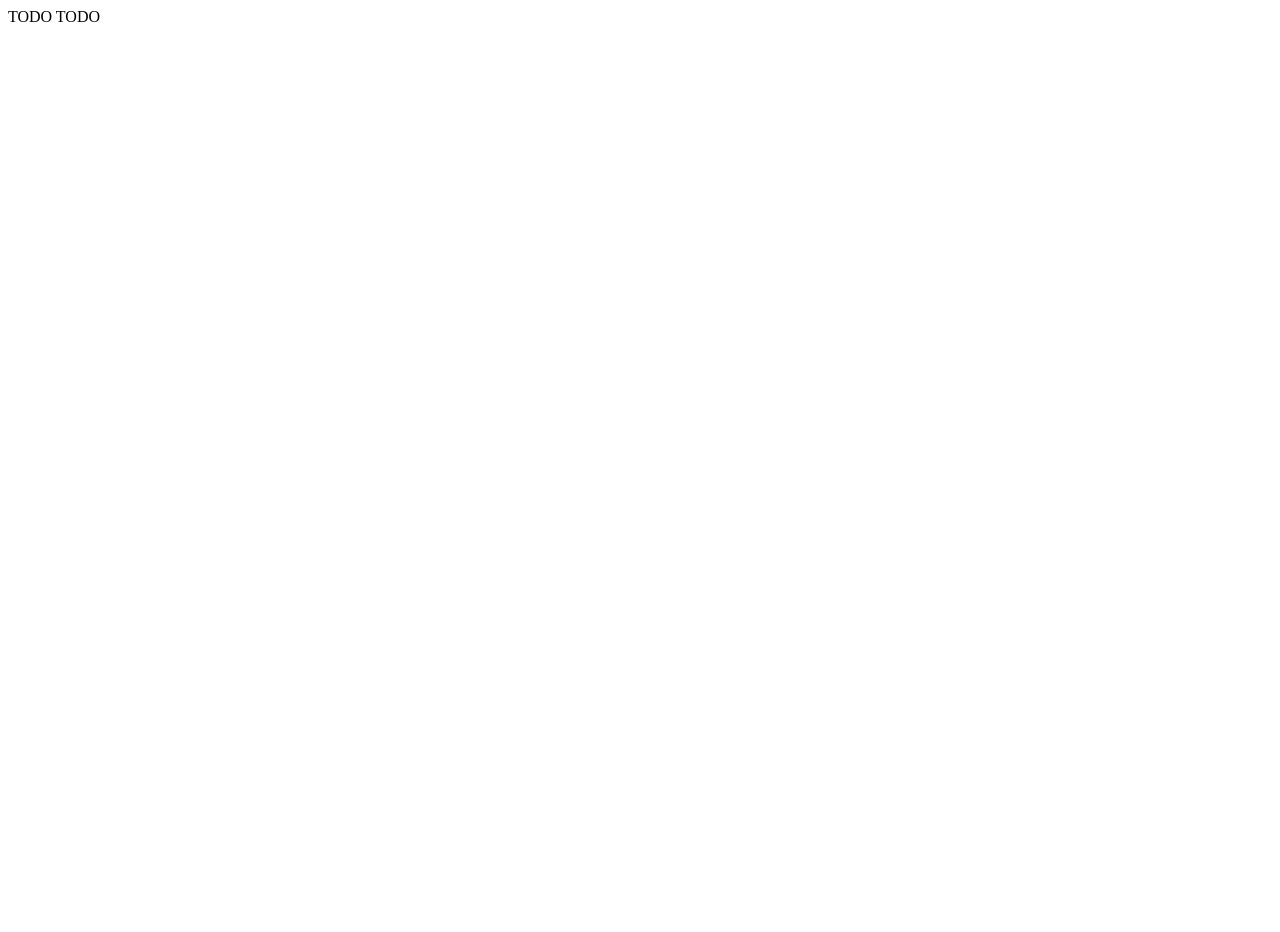
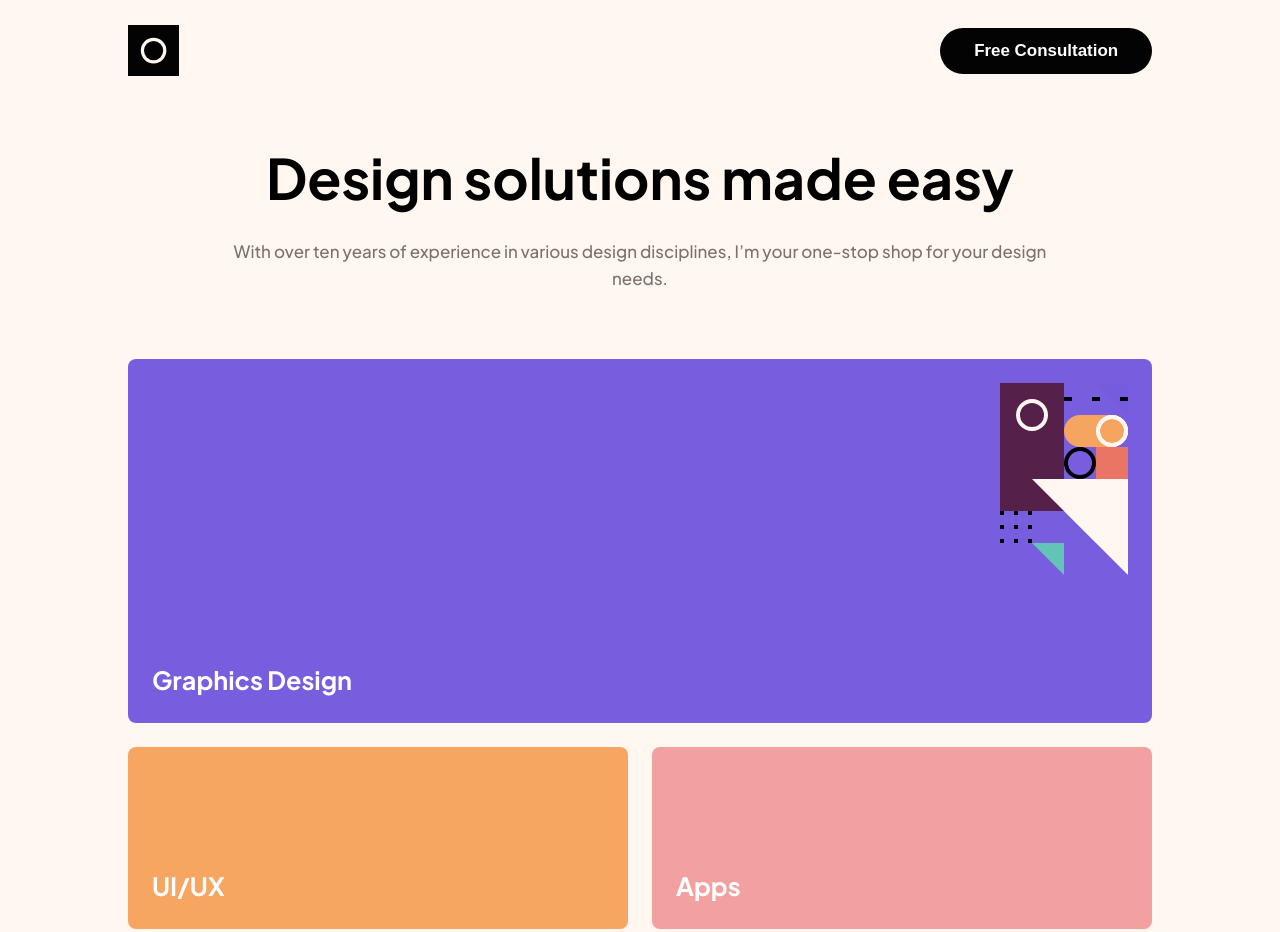
Before and after one commit to stephenikuomola/amy-design-portfolio, a website built with Parcel: page index.html in a window 1280 px wide. Shown: the top 932 px of the page. Before the commit the page ends 800 px from the top, so only its background shows below. Built offline with nearby package versions, Linux system fonts and the light colour scheme.

Commit message:
modify(core): make changes to file

```diff
--- a/index.html
+++ b/index.html
@@ -5,9 +5,9 @@
     <meta name="viewport" content="width=device-width, initial-scale=1.0" />
     <meta http-equiv="X-UA-Compatible" content="IE=edge" />
 
-    TODO
+    <!-- TODO -->
     <!-- Open Graphs Links -->
-    TODO
+    <!-- TODO -->
 
     <!-- Favicons -->
     <link
@@ -46,5 +46,42 @@
     <!-- Title  -->
     <title>Amy | Portfolio Website</title>
   </head>
-  <body></body>
+  <body>
+    <!-- HEADER -->
+    <header>
+      <a href="#" class="logo" aria-label="amy's business logo"></a>
+      <button class="btn__free-consultation btn__free-consultation-primary">Free Consultation</button>
+    </header>
+
+    <!-- MAIN  -->
+    <main>
+      <section class="expertise">
+          <h1 class="expertise__intro heading-large">Design solutions made easy</h1>
+          <p class="expertise__phrase">With over ten years of experience in various design disciplines, I’m your one-stop shop for your design needs.</p>
+
+        <ul class="expertise__list">
+          <li class="expertise__list__graphic-design">
+            <a href="#" class="expertise__list__link">Graphics Design</a>
+          </li>
+          <li class="expertise__list__ui-ux">
+            <a href="#" class="expertise__list__link">UI/UX</a>
+          </li>
+          <li class="expertise__list__apps">
+            <a href="#" class="expertise__list__link">Apps</a>
+          </li>
+          <li class="expertise__list__illustrations">
+            <a href="#" class="expertise__list__link">Illustrations</a>
+          </li>
+          <li class="expertise__list__photography">
+            <a href="#" class="expertise__list__link">Photography</a>
+          </li>
+          <li class="expertise__list__motion-graphics">
+            <a href="#" class="expertise__list__link">Motion Graphics</a>
+          </li>
+        </ul>
+      </section>
+    </main>
+
+    <!-- FOOTER -->
+  </body>
 </html>
--- a/package.json
+++ b/package.json
@@ -24,10 +24,8 @@
   "devDependencies": {
     "@eslint/eslintrc": "^3.0.2",
     "@eslint/js": "^9.1.1",
-    "eslint": "^8.57.0",
-    "eslint-config-airbnb-base": "^15.0.0",
-    "eslint-config-prettier": "^9.1.0",
-    "eslint-plugin-import": "^2.29.1",
+    "@parcel/packager-raw-url": "^2.12.0",
+    "@parcel/transformer-webmanifest": "^2.12.0",
     "globals": "^15.0.0",
     "parcel": "^2.12.0",
     "prettier": "3.2.5"
--- a/src/amy.css
+++ b/src/amy.css
@@ -0,0 +1,367 @@
+:root {
+  /* Color */
+  --galactic-blue: hsl(252, 66%, 62%);
+  --light-red: hsl(7, 77%, 66%);
+  --black: hsl(0, 0%, 1%);
+  --summer-yellow: hsl(28, 89%, 67%);
+  --cyan: hsl(172, 46%m 57%);
+  --medium-brown: hsl(30, 5%, 45%);
+  --pink: hsl(0, 78%, 79%);
+  --dark-purple: hsl(314, 45%, 23%);
+  --light-cream: hsl(28, 100%, 97%);
+  --white: hsl(0, 0%, 100%);
+  --cyan: hsl(172, 46%, 67%);
+
+  /* Gap */
+  --gap-0: 0px;
+  --gap-1: 1px;
+  --gap-1_25: 0.125rem;
+  --gap-2_5: 0.25rem;
+  --gap-3_75: 0.375rem;
+  --gap-5: 0.5rem;
+  --gap-6_25: 0.625rem;
+  --gap-7_5: 0.75rem;
+  --gap-8_75: 0.875rem;
+  --gap-10: 1rem;
+  --gap-12_5: 1.25rem;
+  --gap-15: 1.5rem;
+  --gap-17_5: 1.75rem;
+  --gap-20: 2rem;
+  --gap-22_5: 2.25rem;
+  --gap-27_5: 2.75rem;
+  --gap-30: 3rem;
+  --gap-35: 3.5rem;
+  --gap-40: 4rem;
+  --gap-50: 5rem;
+  --gap-60: 6rem;
+  --gap-70: 7rem;
+  --gap-80: 8rem;
+  --gap-90: 9rem;
+  --gap-100: 10rem;
+  --gap-110: 11rem;
+  --gap-120: 12rem;
+  --gap-130: 13rem;
+  --gap-140: 14rem;
+  --gap-150: 15rem;
+  --gap-160: 16rem;
+  --gap-180: 18rem;
+  --gap-200: 20rem;
+  --gap-240: 24rem;
+
+  /* Display */
+  --hidden: none;
+  --block: block;
+  --inline: inline;
+  --inline-block: inline-block;
+  --flex: flex;
+  --inline-flex: inline-flex;
+  --grid: grid;
+  --inline-grid: inline-grid;
+
+  /* Radius */
+  --radius-1: 2px;
+  --radius-2: 4px;
+  --radius-3: 6px;
+  --radius-4: 8px;
+  --radius-5: 10px;
+  --radius-6: 12px;
+  --radius-7: 16px;
+  --radius-8: 20px;
+  --radius-9: 24px;
+  --radius-10: 26px;
+  --radius-11: 28px;
+  --radius-12: 30px;
+  --radius-13: 32px;
+  --radius-14: 34px;
+  --radius-15: 36px;
+  --radius-16: 38px;
+  --radius-17: 40px;
+
+  /* Typography */
+  --ff-plus-jakarta-sans-sans-serif: var(--ff-plus-jakarta-sans), sans-serif;
+  --ff-plus-jakarta-sans: 'Plus Jakarta Sans';
+  --fw-100: 100;
+  --fw-200: 200;
+  --fw-300: 300;
+  --fw-400: 400;
+  --fw-500: 500;
+  --fw-600: 600;
+  --fw-700: 700;
+  --fw-800: 800;
+  --font-style: normal;
+  --line-height-none: 1;
+  --line-height-tight: 1.25;
+  --line-height-snug: 1.375;
+  --line-height-normal: 1.5;
+  --line-height-relaxed: 1.625;
+  --line-height-loose: 2;
+  --letter-spacing-tighter: -0.05em;
+  --letter-spacing-tight: -0.025em;
+  --letter-spacing-normal: 0em;
+  --letter-spacing-wide: 0.025em;
+  --letter-spacing-wider: 0.05em;
+  --letter-spacing-widest: 0.1em;
+
+  /* Font Sizes */
+  --font-size-0: clamp(0.625rem, 0.53rem + 0.6612vi, 1.125rem);
+  --font-size-1: clamp(0.8331rem, 0.6707rem + 1.1298vi, 1.6875rem);
+  --font-size-2: clamp(1.1106rem, 0.8405rem + 1.8786vi, 2.5313rem);
+  --font-size-3: clamp(1.4804rem, 1.04rem + 3.0631vi, 3.7969rem);
+
+  /* Spacing */
+  --space-1: clamp(0.1875rem, 0.1637rem + 0.1653vi, 0.3125rem);
+  --space-2: clamp(0.3125rem, 0.265rem + 0.3306vi, 0.5625rem);
+  --space-3: clamp(0.5rem, 0.4287rem + 0.4959vi, 0.875rem);
+  --space-4: clamp(0.625rem, 0.53rem + 0.6612vi, 1.125rem);
+  --space-5: clamp(0.9375rem, 0.7949rem + 0.9917vi, 1.6875rem);
+  --space-6: clamp(1.25rem, 1.0599rem + 1.3223vi, 2.25rem);
+  --space-7: clamp(1.875rem, 1.5899rem + 1.9835vi, 3.375rem);
+  --space-8: clamp(2.5rem, 2.1198rem + 2.6446vi, 4.5rem);
+  --space-9: clamp(3.75rem, 3.1798rem + 3.9669vi, 6.75rem);
+  --space-1-2: clamp(0.1875rem, 0.1162rem + 0.4959vi, 0.5625rem);
+  --space-2-3: clamp(0.3125rem, 0.2056rem + 0.7438vi, 0.875rem);
+  --space-3-4: clamp(0.5rem, 0.3812rem + 0.8264vi, 1.125rem);
+  --space-4-5: clamp(0.625rem, 0.423rem + 1.405vi, 1.6875rem);
+  --space-5-6: clamp(0.9375rem, 0.688rem + 1.7355vi, 2.25rem);
+  --space-6-7: clamp(1.25rem, 0.8461rem + 2.8099vi, 3.375rem);
+  --space-7-8: clamp(1.875rem, 1.376rem + 3.4711vi, 4.5rem);
+  --space-8-9: clamp(2.5rem, 1.6921rem + 5.6198vi, 6.75rem);
+  --space-4-6: clamp(0.625rem, 0.3161rem + 2.1488vi, 2.25rem);
+}
+
+
+/* CSS RESETS */
+* {
+  margin: 0;
+  padding: 0;
+}
+
+*, *:before, *:after {
+  box-sizing: border-box;
+}
+
+html {
+  font-family: var(--ff-plus-jakarta-sans-sans-serif);
+  overflow-x: hidden;
+}
+
+p, h1, h2, h3, h4, h5, h6 {
+  overflow: break-word;
+}
+
+img {
+  max-width: 100%;
+  height: auto;
+  display: var(--block);
+}
+
+button {
+  appearance: none;
+  background: none;
+  border: none;
+}
+
+a {
+  text-decoration: none;
+  width: var(--space-7);
+  height: var(--space-7);
+  cursor: pointer;
+  display: var(--block);
+}
+
+body {
+  width: 100%;
+  min-height: 100vh;
+  background-color: var(--light-cream);
+  -webkit-font-smoothing: antialiased;
+  -moz-osx-font-smoothing: grayscale;
+}
+
+.heading-large {
+  font-size: var(--font-size-3);
+  font-style: normal;
+  font-weight: var(--fw-700);
+  line-height: var(--line-height-tight);
+}
+
+.heading-medium {
+  font-size: var(--font-size-2);
+  font-style: normal;
+  font-weight: var(--fw-700);
+  line-height: var(--line-height-tight);
+}
+
+.heading-small {
+  font-size: var(--font-size-1);
+  font-style: normal;
+  font-weight: var(--fw-500);
+  line-height: var(--line-height-tight);
+}
+
+/* HEADER STYLES */
+header {
+  display: var(--flex);
+  align-items: center;
+  justify-content: space-between;
+  width: min(80%, 69.4375rem);
+  margin-block-start: var(--space-5);
+  margin-block-end: var(--space-7-8);
+  margin-inline: auto;
+}
+
+.logo {
+  background-image: url(../assets/images/logo.svg);
+  background-size: cover;
+}
+
+.btn__free-consultation {
+  font-size: var(--font-size-0);
+  font-style: normal;
+  font-weight: var(--fw-700);
+  padding-block: var(--space-3);
+  padding-inline: var(--space-6);
+  border-radius: var(--radius-11);
+  color: var(--white);
+  cursor: pointer;
+}
+
+.btn__free-consultation-primary {
+  background-color: var(--black);
+  transition: 0.6s background-color cubic-bezier(0.19, 1, 0.22, 1);
+}
+
+.btn__free-consultation-secondary {
+  background-color: var(--light-red);
+  transition: 0.6s background-color cubic-bezier(0.19, 1, 0.22, 1);
+}
+
+@media(any-hover: hover) {
+  .btn__free-consultation-primary:is(:hover) {
+    background-color: var(--galactic-blue);
+  }
+
+  .btn__free-consultation-secondary:is(:hover) {
+    background-color: var(--summer-yellow);
+  }
+}
+
+/* MAIN STYLES */
+
+/* EXPERTISE */
+.expertise__intro, .expertise__phrase {
+  text-align: center;
+  margin-inline: auto;
+}
+
+.expertise__intro {
+  margin-block-end: var(--space-5);
+  width: 66.75%;
+  /* max-width: 690px;  */
+}
+
+.expertise__phrase {
+  color: var(--medium-brown);
+  font-weight: var(--fw-500);
+  font-style: normal;
+  line-height: var(--line-height-relaxed);
+  font-size: var(--font-size-0);
+  width: 66.75%;
+  /* width: 421px;  */
+  margin-block-end: var(--space-7-8);
+}
+
+ul[class="expertise__list"] {
+  width: min(80%, 69.4375rem);
+  margin-inline: auto;
+  list-style-type: none;
+  display: var(--grid);
+  gap: var(--gap-15);
+  grid-template-columns: repeat(2, 1fr);
+  grid-template-areas:
+          "graphic-design graphic-design"
+          "graphic-design graphic-design"
+          "ui-ux apps"
+          "illustrations illustrations"
+          "photography photography"
+          "motion-graphics motion-graphics";
+}
+
+
+li {
+  border-radius: var(--radius-4);
+  padding: var(--gap-15);
+  display: flex;
+  align-items: flex-end;
+}
+
+.expertise__list__link {
+  width: unset;
+  height: unset;
+  text-decoration: none;
+  font-size: var(--font-size-1);
+  color: var(--white);
+  font-weight: var(--fw-700);
+  font-style: normal;
+  line-height: var(--line-height-normal);
+
+}
+
+
+li[class="expertise__list__graphic-design"] {
+  grid-area: graphic-design;
+  background-color: var(--galactic-blue);
+  height: 22.75rem;
+  background-image: url(../assets/images/pattern-graphic-design.svg);
+  background-repeat: no-repeat;
+  background-position: top 1.5rem right 1.5rem;
+}
+
+li[class="expertise__list__ui-ux"] {
+  grid-area: ui-ux;
+  height: 11.375rem;
+  background-color: var(--summer-yellow);
+}
+
+li[class="expertise__list__apps"] {
+  grid-area: apps;
+  height: 11.375rem;
+  background-color: var(--pink);
+}
+
+li[class="expertise__list__illustrations"] {
+  grid-area: illustrations;
+  height: 9.875rem;
+  background-color: var(--light-red);
+
+}
+
+li[class="expertise__list__photography"] {
+  grid-area: photography;
+  height: 11.375rem;
+  background-color: var(--cyan);
+}
+
+
+li[class="expertise__list__motion-graphics"] {
+  grid-area: motion-graphics;
+  height: 11.375rem;
+  background-color:var(--dark-purple);
+}
+
+
+
+/* ABOUT AMY */
+
+
+
+
+
+
+
+
+
+
+
+
+/* TODO */
+/* There is a possibility that the media query will start from 600px */
```
Also changed, not shown: style-guide.md (+2 -1 lines), assets/favicons/site.webmanifest, 1 other file.
